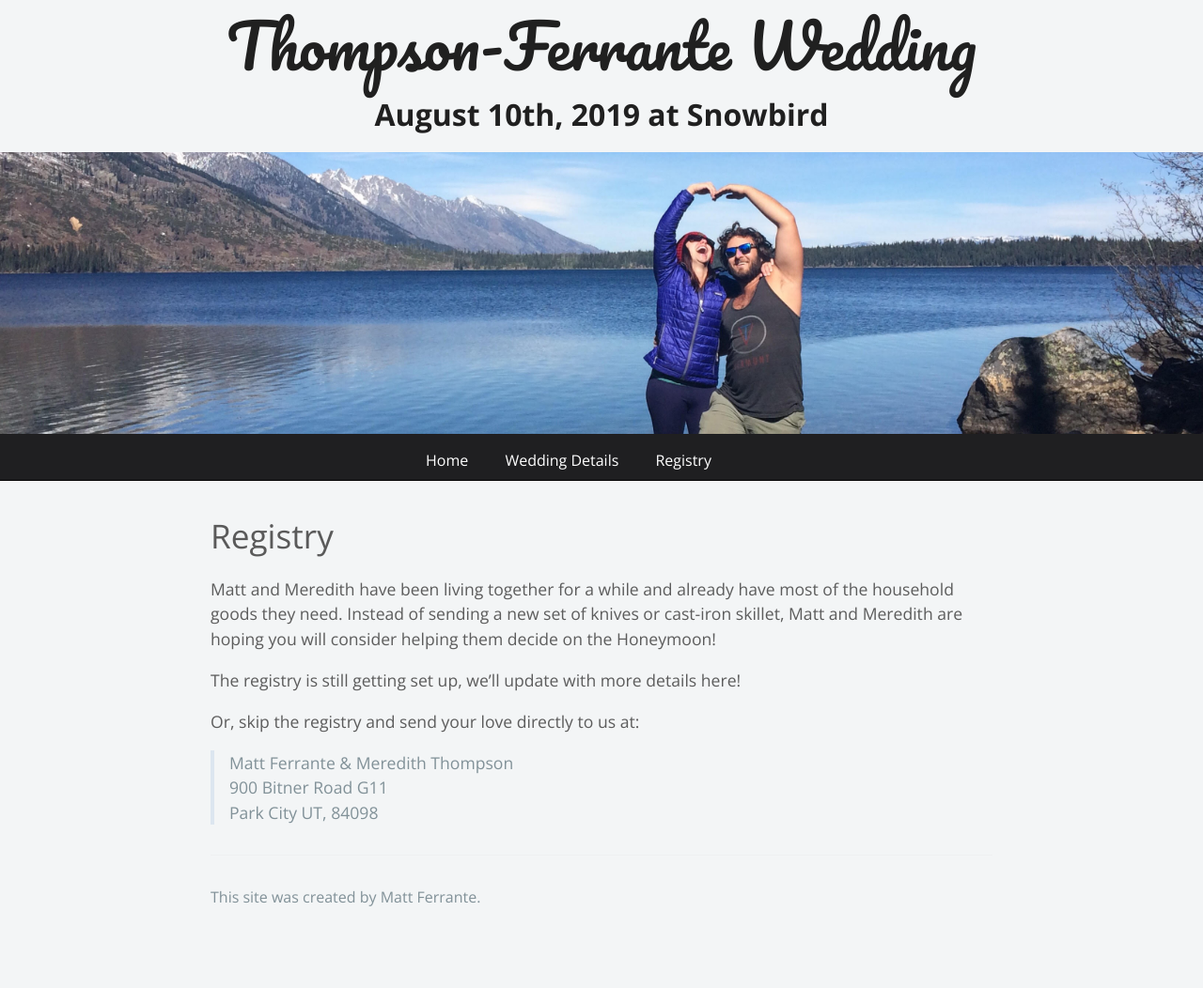
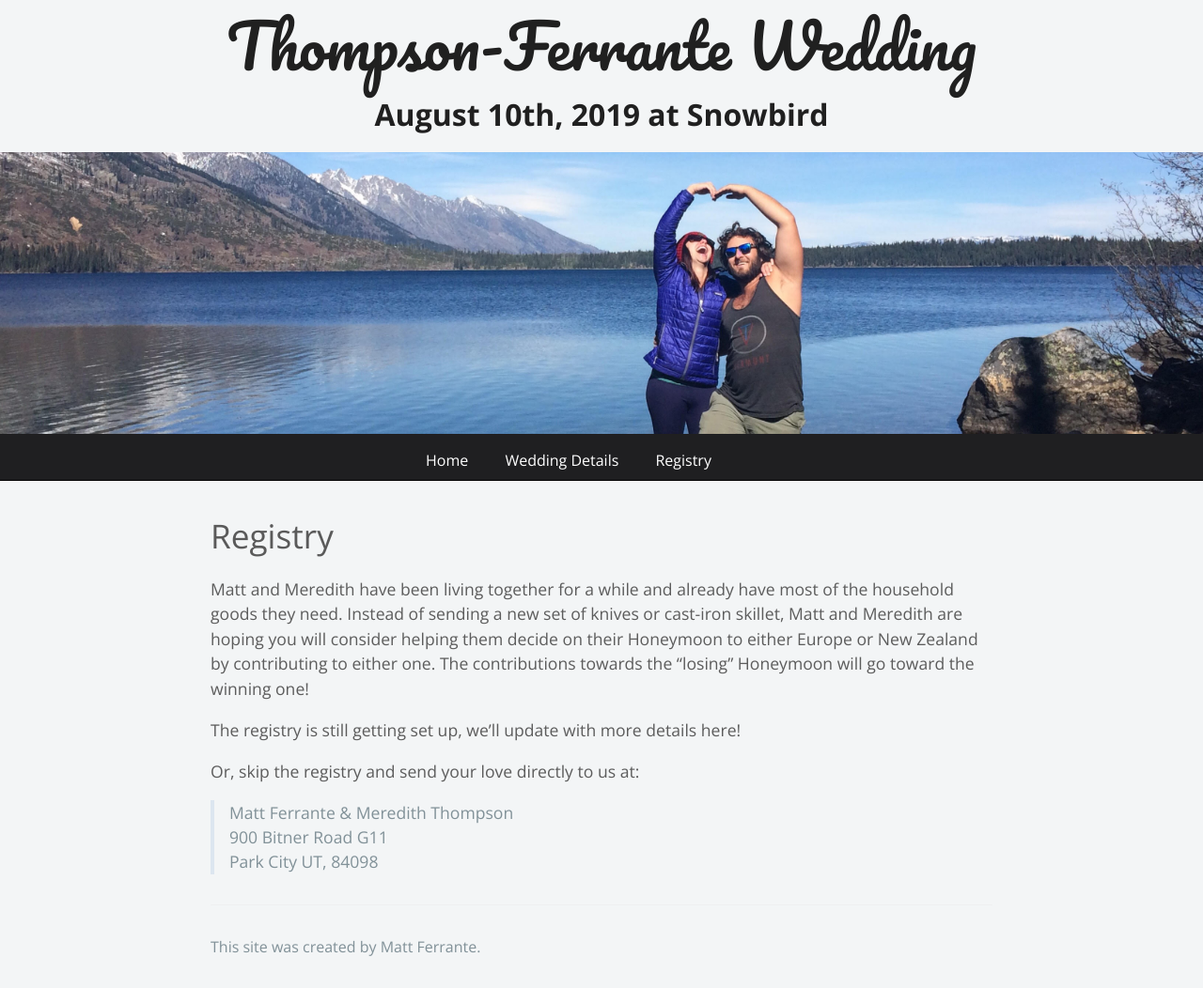
Before and after one commit to ferrants/weddingwebsite, a Jekyll site: the page built from registry.md, in a window 1280 px wide. Shown: the whole page at 94% size. Built offline with Jekyll 4.4.1, drawn with Linux system fonts in a browser that asks for light colours; nearby versions of some CDN libraries; our own code applies the rules of GitHub Pages for plain Markdown files; before the commit the page ends 999 px from its top, so only the background shows below that.

Commit message:
contributions

```diff
--- a/registry.md
+++ b/registry.md
@@ -4,7 +4,7 @@
 
 # Registry
 
-Matt and Meredith have been living together for a while and already have most of the household goods they need. Instead of sending a new set of knives or cast-iron skillet, Matt and Meredith are hoping you will consider helping them decide on the Honeymoon!
+Matt and Meredith have been living together for a while and already have most of the household goods they need. Instead of sending a new set of knives or cast-iron skillet, Matt and Meredith are hoping you will consider helping them decide on their Honeymoon to either Europe or New Zealand by contributing to either one. The contributions towards the "losing" Honeymoon will go toward the winning one!
 
 The registry is still getting set up, we'll update with more details here!
 
```
